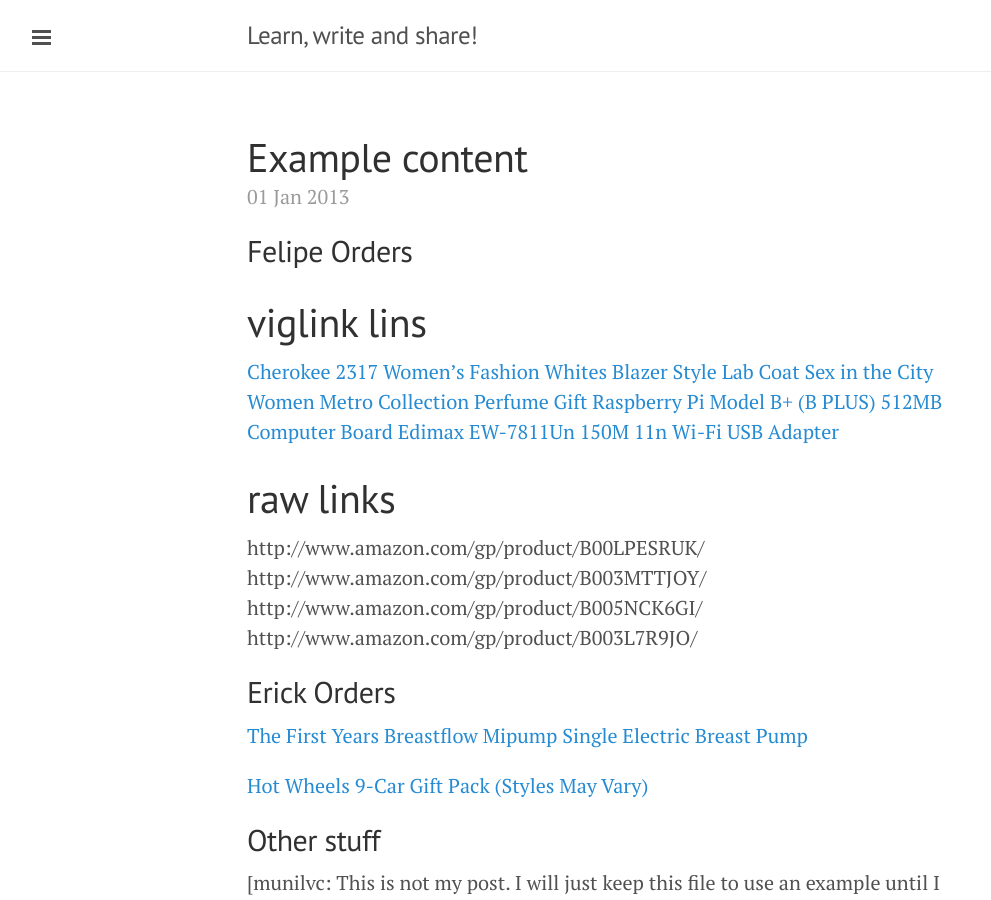
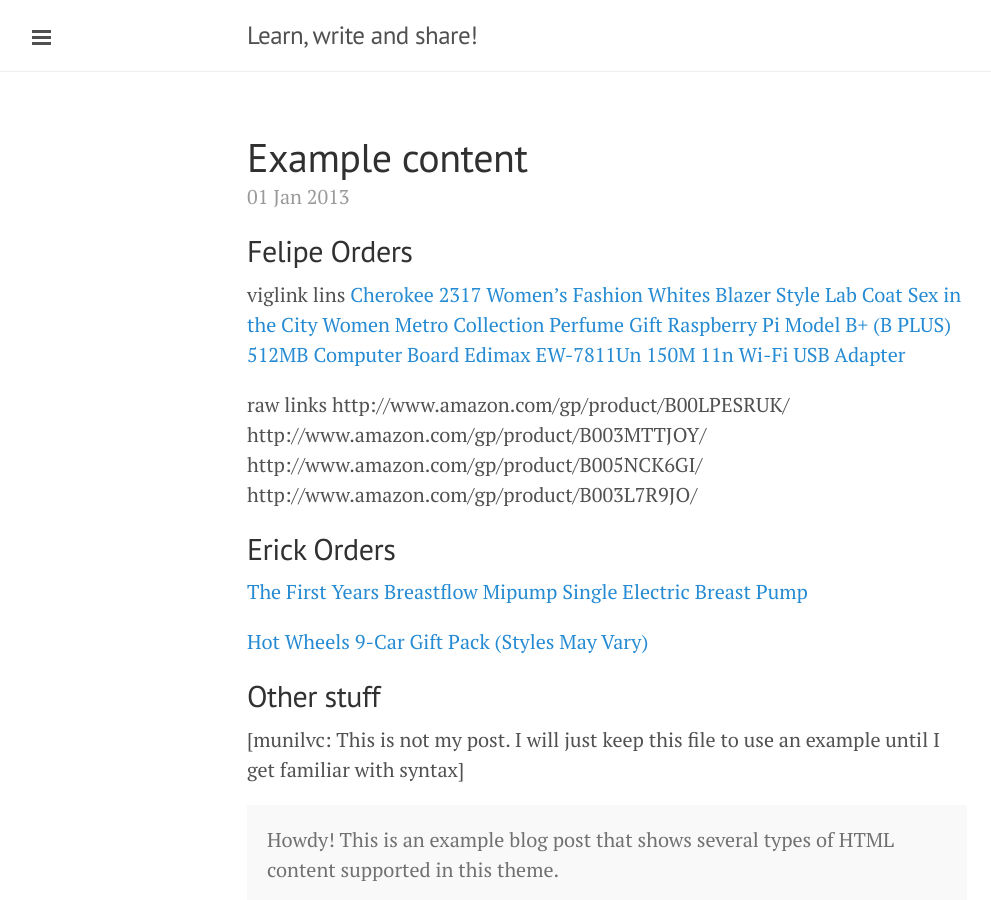
Before and after one commit to munilvc/munilvc.github.io, a Jekyll site: the page built from _posts/2013-01-01-example-content.md, in a window 1280 px wide and 900 px high. Shown: the whole window, without its empty margins (1-992 px from the left). Built offline with Jekyll 4.4.1, drawn with Linux system fonts in a browser that asks for light colours; Markdown is read by kramdown in place of the engine named in the settings; comment, search, counter and statistics services are not loaded.

```diff
--- a/_posts/2013-01-01-example-content.md
+++ b/_posts/2013-01-01-example-content.md
@@ -5,13 +5,13 @@ title: Example content
 
 ##Felipe Orders
 
-#viglink lins
+viglink lins
 <a href="http://redirect.viglink.com?key=6ff2274896c87f60f3d05d9937858af7&u=http%3A%2F%2Fwww.amazon.com%2Fgp%2Fproduct%2FB003L7R9JO%2F" target="_blank">Cherokee 2317 Women's Fashion Whites Blazer Style Lab Coat</a>
 <a href="http://redirect.viglink.com?key=6ff2274896c87f60f3d05d9937858af7&u=http%3A%2F%2Fwww.amazon.com%2Fgp%2Fproduct%2FB005NCK6GI%2F" target="_blank">Sex in the City Women Metro Collection Perfume Gift </a>
 <a href="http://redirect.viglink.com?key=6ff2274896c87f60f3d05d9937858af7&u=http%3A%2F%2Fwww.amazon.com%2Fgp%2Fproduct%2FB00LPESRUK%2F" target="_blank">Raspberry Pi Model B+ (B PLUS) 512MB Computer Board</a>
 <a href="http://redirect.viglink.com?key=6ff2274896c87f60f3d05d9937858af7&u=http%3A%2F%2Fwww.amazon.com%2Fgp%2Fproduct%2FB003MTTJOY%2F" target="_blank">Edimax EW-7811Un 150M 11n Wi-Fi USB Adapter</a>
 
-#raw links
+raw links
 http://www.amazon.com/gp/product/B00LPESRUK/
 http://www.amazon.com/gp/product/B003MTTJOY/
 http://www.amazon.com/gp/product/B005NCK6GI/
```
